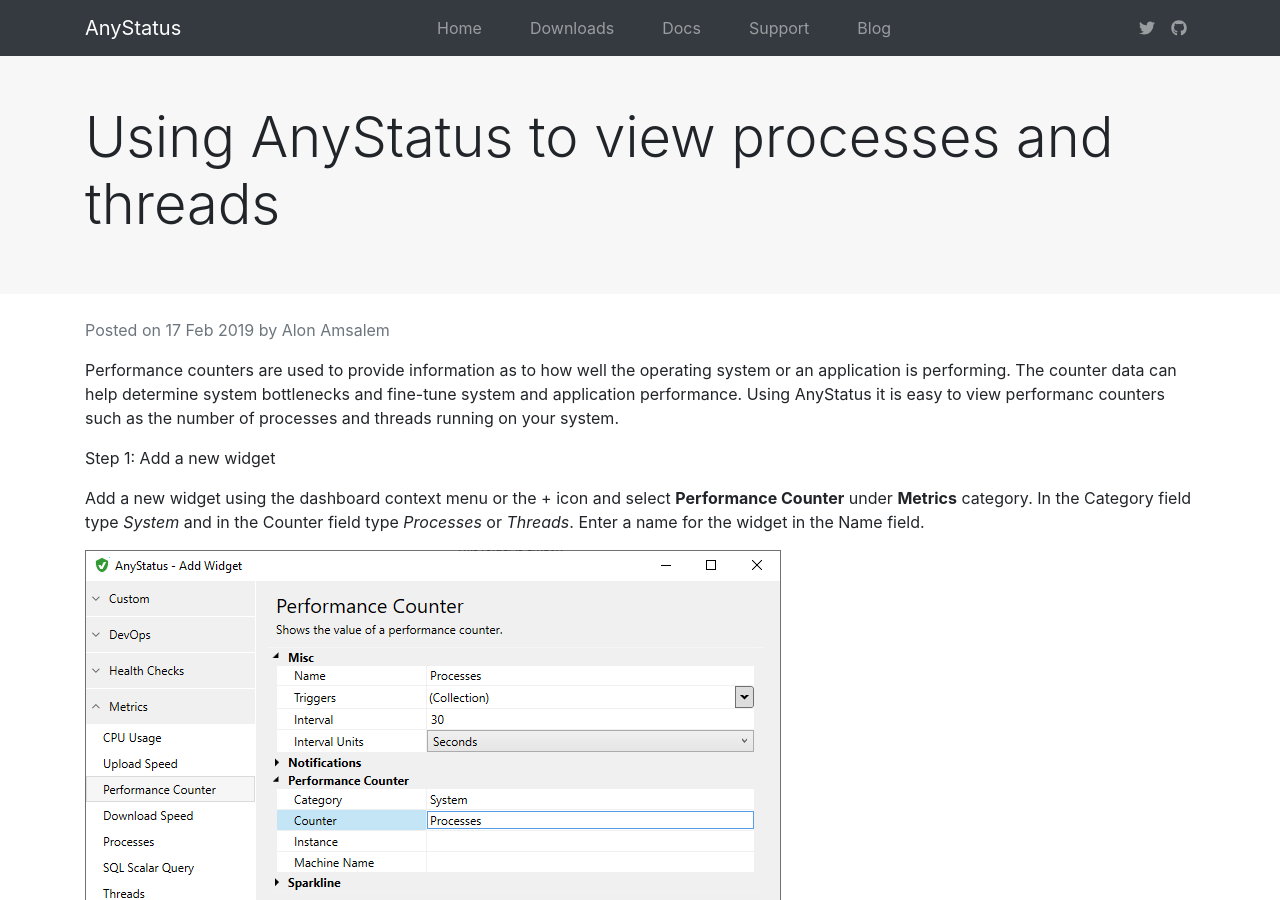
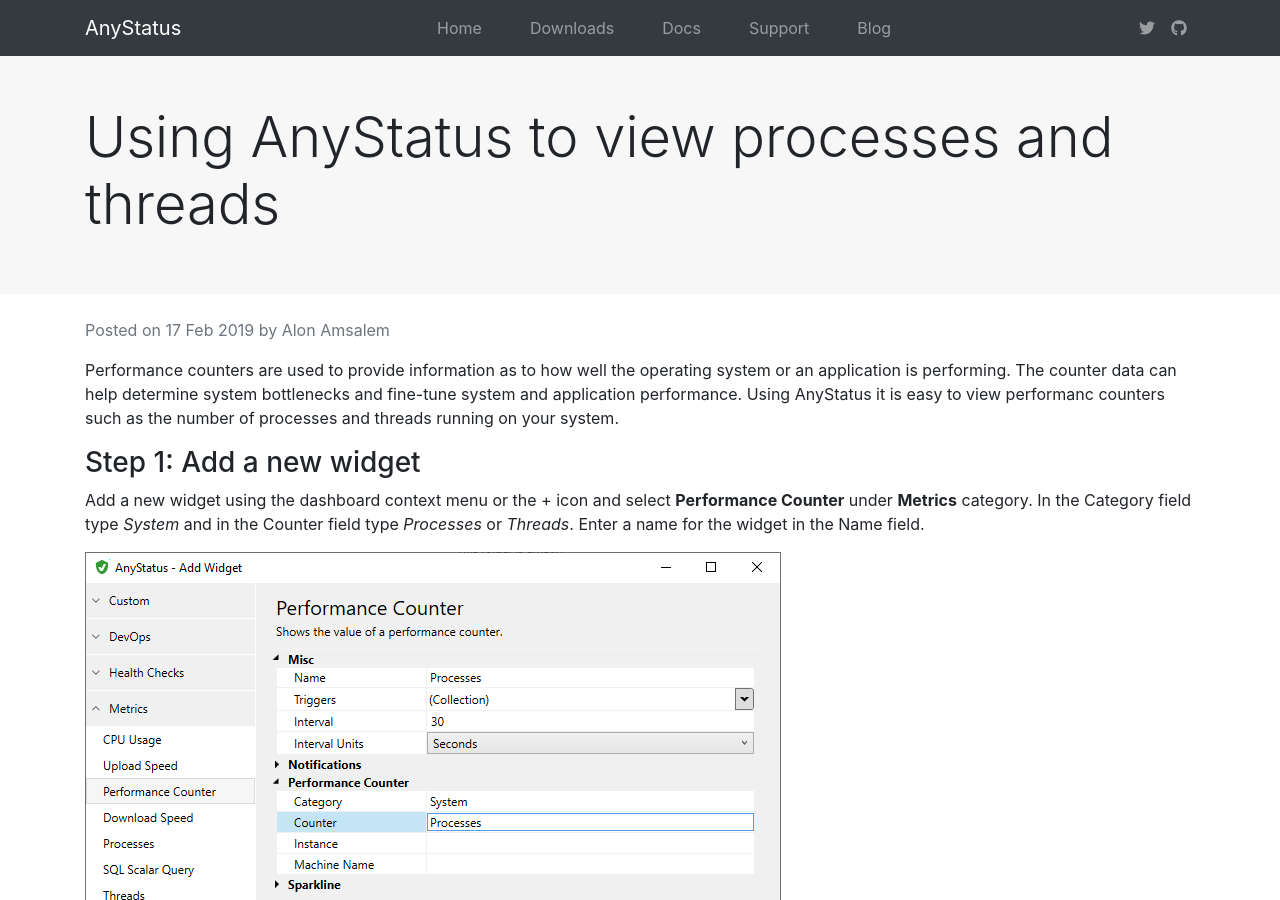
Before and after one commit to AnyStatus/anystatus.github.io, a Jekyll site: the page built from _posts/2019-02-17-view-processes-and-threads.md, in a window 1280 px wide and 900 px high. Built offline with Jekyll 4.4.1, drawn with Linux system fonts in a browser that asks for light colours; nearby versions of some CDN libraries; comment, search, counter and statistics services are not loaded.

Commit message:
Mr Hyde was here …

```diff
--- a/_posts/2019-02-17-view-processes-and-threads.md
+++ b/_posts/2019-02-17-view-processes-and-threads.md
@@ -8,7 +8,7 @@
 
 Performance counters are used to provide information as to how well the operating system or an application is performing. The counter data can help determine system bottlenecks and fine-tune system and application performance. Using AnyStatus it is easy to view performanc counters such as the number of processes and threads running on your system.
 
-Step 1: Add a new widget
+### Step 1: Add a new widget
 
 Add a new widget using the dashboard context menu or the + icon and select **Performance Counter** under **Metrics** category.
 In the Category field type *System* and in the Counter field type *Processes* or *Threads*.
@@ -16,7 +16,7 @@
 
 ![AnyStatus Desktop 2.4.1](/assets/posts/2019-02-17-view-processes-and-threads/add-performance-counter-widget.png)
 
-Step 2: Save
+### Step 2: Save
 
 Click **Test** to test the widget before saving and then **Add** to save the widget in the dashboard.
 After a couple of refreshes, a sparkline chart will apear next to the performance counter widget.
```
